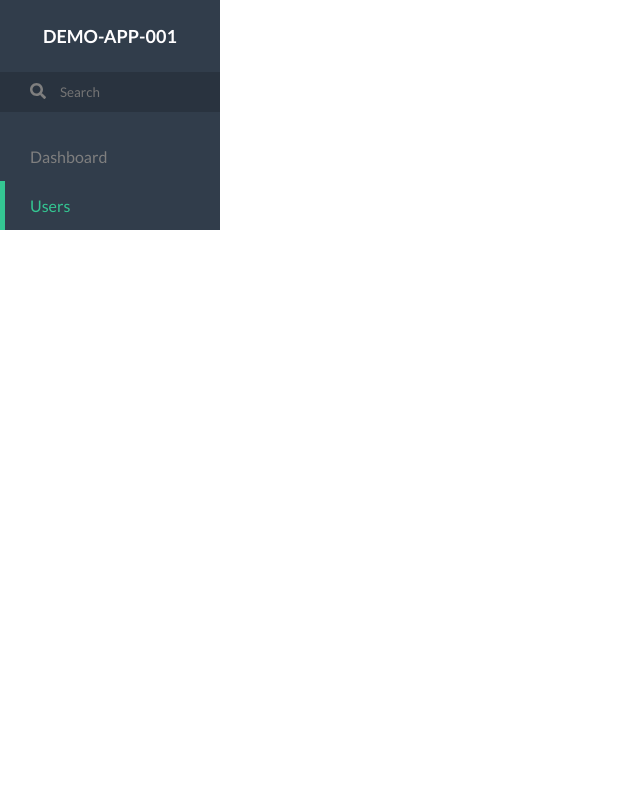
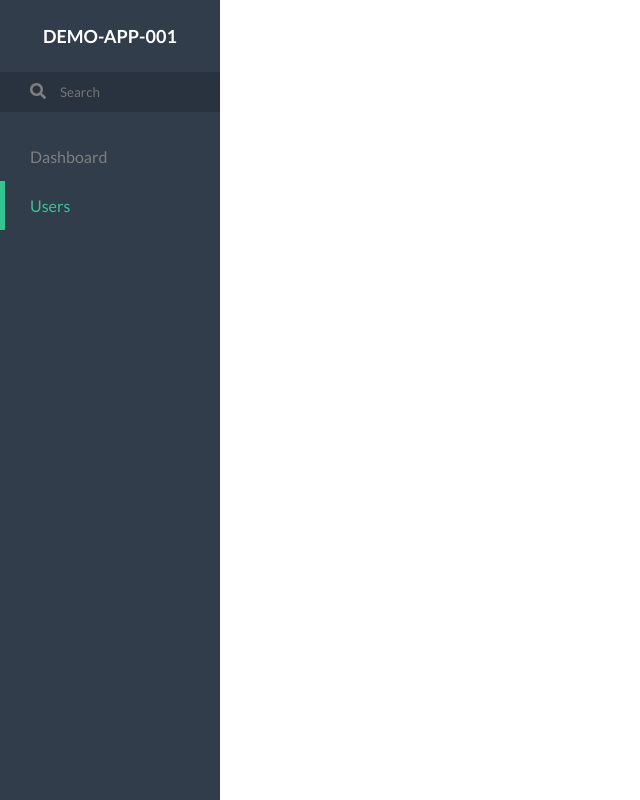
Before and after one commit to fedm4/demo-app-001, a React (Create React App) app: page / in a window 1280 px wide. Shown: the whole page, without its empty margins (0-640 px from the left). Built offline with nearby package versions, Linux system fonts and the light colour scheme.

Commit message:
full height nav

```diff
--- a/src/App.scss
+++ b/src/App.scss
@@ -4,7 +4,10 @@ body{
 }
 
 .App {
+  align-items: flex-start;
+  box-sizing: border-box;
   display: flex;
   flex-direction: column;
-  align-items: flex-start;
+  height: 100%;
+  min-height: 100vh;
 }
--- a/src/components/MainNav/MainNav.scss
+++ b/src/components/MainNav/MainNav.scss
@@ -4,7 +4,7 @@
     box-sizing: border-box;
     background-color: $dark-gray;
     width: 220px;
-    height: 100%;
+    flex:1;
 }
 #main-nav-header{
     color: $white;
```
